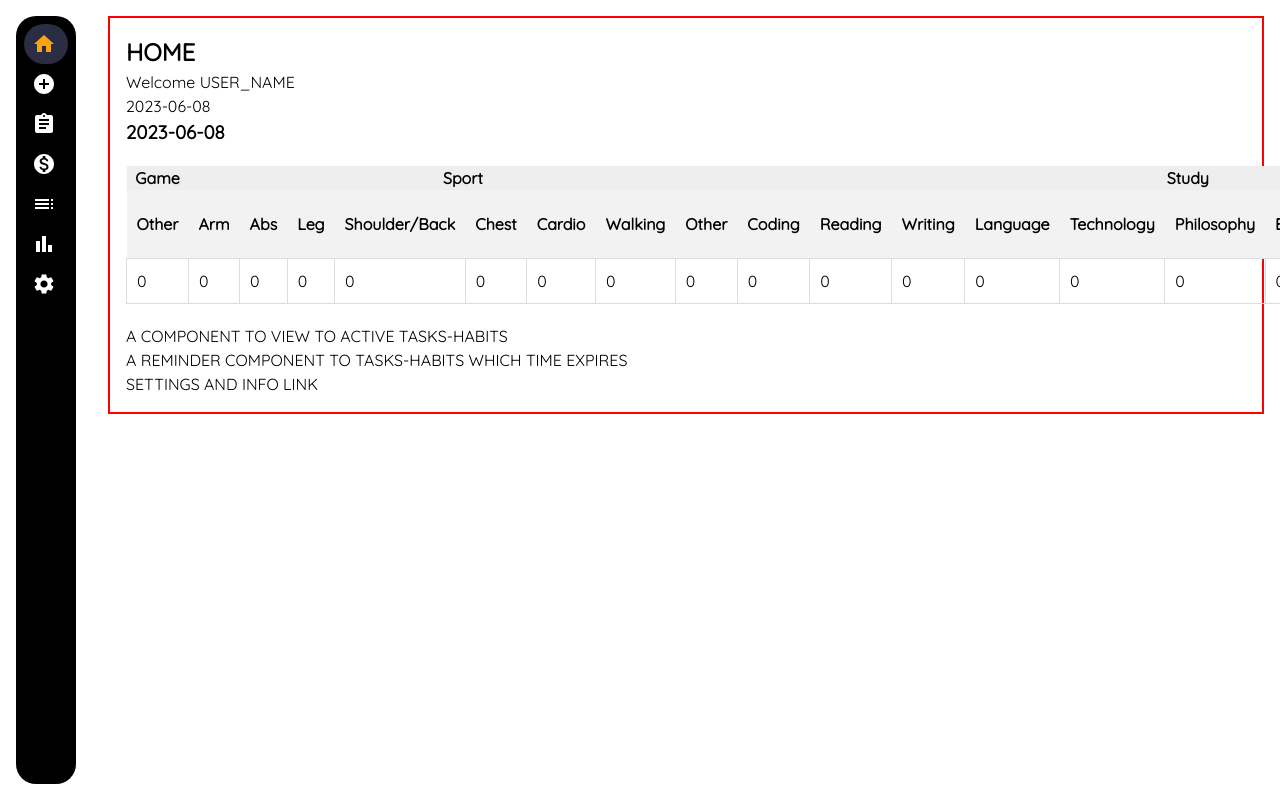
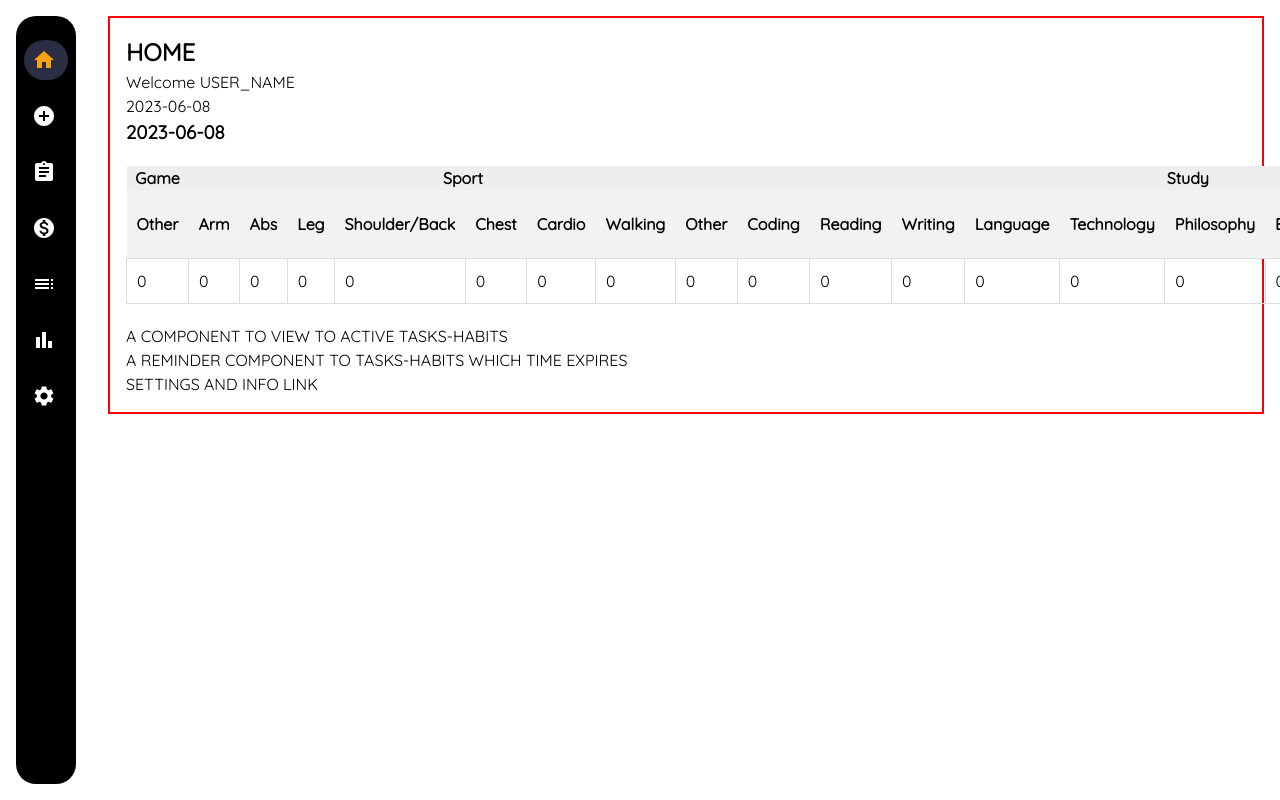
Before and after one commit to berkaysson/lifemap, a React (Create React App) app: page / in a window 1280 px wide. Built offline with nearby package versions, Linux system fonts and the light colour scheme.

Commit message:
Add gap to Nav items

```diff
--- a/src/Layout/NavBar.js
+++ b/src/Layout/NavBar.js
@@ -16,6 +16,8 @@ import { NavItemWrapper } from "../Components/Wrappers/Styled-Wrappers/Navigatio
 const NavItemsWrapper = styled.div`
   display: flex;
   flex-direction: column;
+  gap: 1rem;
+  margin-top: 1rem;
   width: 100%;
 `;
 
```
